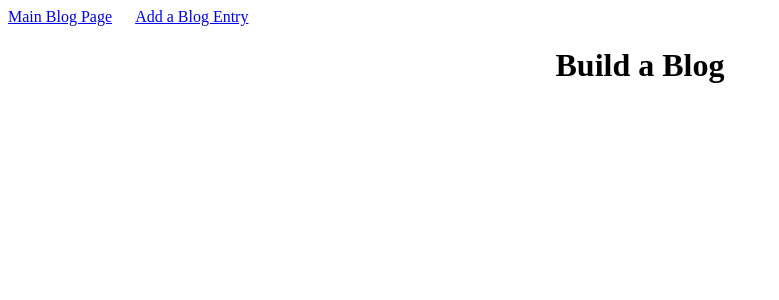
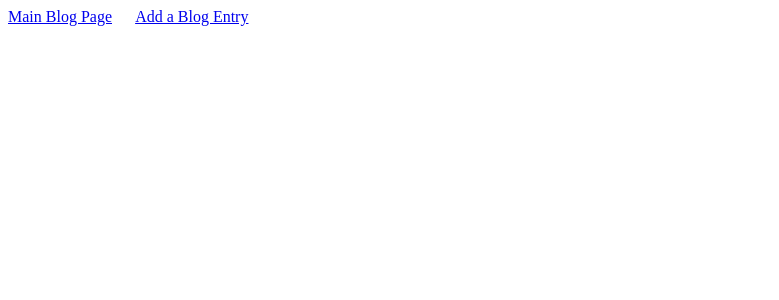
Before and after one commit to cabricz/blogz, a Flask app: template templates/base.html in a window 1280 px wide. Shown: the top 300 px of the page, without its empty margins (0-779 px from the left). Run offline with Flask 2, Linux system fonts and the light colour scheme; the template is opened without the code that fills it, so the values that code supplies are empty.

Commit message:
finish assignment

```diff
--- a/main.py
+++ b/main.py
@@ -24,8 +24,13 @@ def index():
 
 @app.route("/blog")
 def blog():
-    blog = Blog.query.all()
-    return render_template("blog.html", blog=blog)
+    id = request.args.get("id")
+    if id:
+        blog = Blog.query.filter_by(id=id).all()
+        return render_template("blog.html", blog=blog)
+    else:
+        blog = Blog.query.all()
+        return render_template("blog.html", blog=blog)
 
 @app.route("/newpost", methods=["POST", "GET"])
 def newpost():
@@ -36,7 +41,8 @@ def newpost():
         if title and body:
             db.session.add(Blog(title, body))
             db.session.commit()
-            return redirect("/blog")
+            id = Blog.query.filter_by(title=title,body=body).first()
+            return redirect("/blog?id={0}".format(id.id))
         else:
             flash("Please enter a title and content for your new blog post.", "error")
             return render_template("newpost.html", title=title, body=body)
--- a/templates/base.html
+++ b/templates/base.html
@@ -1,20 +1,7 @@
 <!DOCTYPE html>
 <html lang="en">
 <head>
-    <style>
-        .error {
-            color: red;
-        }
-        ul {
-            list-style-type: none;
-        }
-        h1 {
-            text-align: center;
-        }
-        a {
-            margin-right: 20px;
-        }
-    </style>
+    <link rel="stylesheet" href={{url_for('static', filename='style.css')}}>
     <meta charset="UTF-8">
     <title>Build a Blog</title>
 </head>
@@ -23,7 +10,6 @@
         <a href="/blog">Main Blog Page</a>
         <a href="/newpost">Add a Blog Entry</a>
     </nav>
-    <h1>Build a Blog</h1>
     {% with messages = get_flashed_messages(with_categories=True) %}
         <ul>
         {% for category, message in messages %}
```
Also changed, not shown: templates/blog.html (+12 -1 lines), static/style.css (renamed from style.css).
